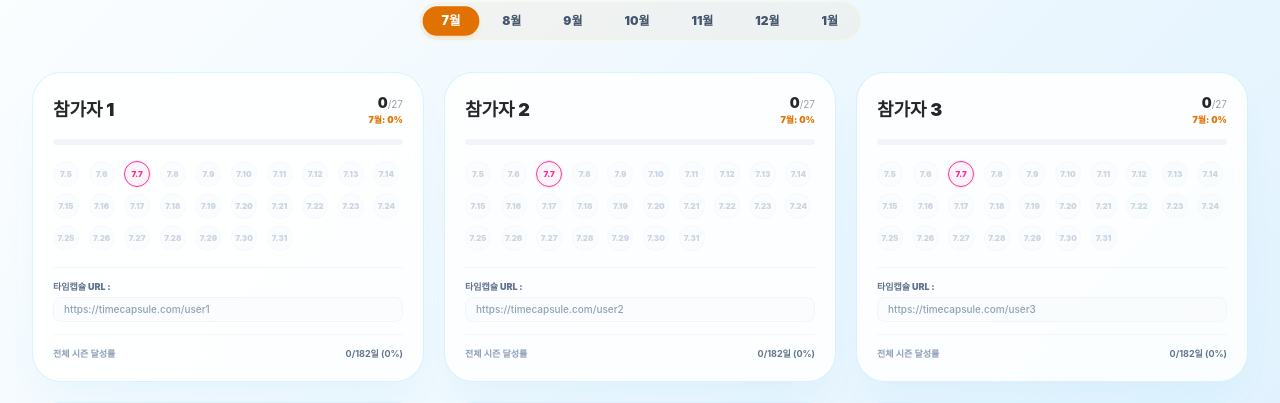
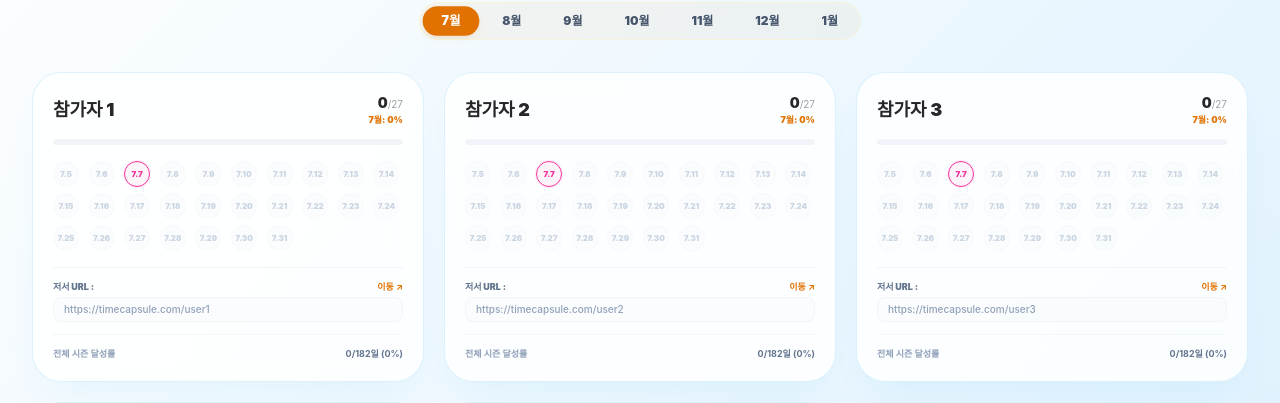
Before and after one commit to h990217-dotcom/kkudobook, a Next.js app: page / in a window 1280 px wide. Shown: the part 269-672 px from the top of the page. Built offline with nearby package versions, Linux system fonts and the light colour scheme; no server answers; the database is empty.

Commit message:
Update Time Capsule URL to Book URL with link

```diff
--- a/src/app/page.tsx
+++ b/src/app/page.tsx
@@ -554,7 +554,7 @@ export default function ChallengeDashboard() {
         : await supabase.from('memos').insert([{ content: fullContent }]);
 
       if (writeError) {
-        setError(`타임캡슐 URL 저장 실패: ${writeError.message}`);
+        setError(`저서 URL 저장 실패: ${writeError.message}`);
       } else {
         fetchStamps();
       }
@@ -1153,22 +1153,35 @@ CREATE POLICY "Allow public delete" ON public.memos FOR DELETE USING (true);`}
                   </div>
                 </div>
 
-                {/* Time Capsule URL Section */}
+                {/* Book URL Section */}
                 <div className="mt-4 pt-3 border-t border-slate-100 flex flex-col gap-1">
-                  <label className="text-[9px] font-black text-slate-500">타임캡슐 URL :</label>
+                  <div className="flex justify-between items-center">
+                    <label className="text-[9px] font-black text-slate-500">저서 URL :</label>
+                    {(participant.isCurrentUser ? timeCapsuleUrl : participant.timeCapsuleUrl) && (
+                      <a href={(participant.isCurrentUser ? timeCapsuleUrl : participant.timeCapsuleUrl).startsWith('http') ? (participant.isCurrentUser ? timeCapsuleUrl : participant.timeCapsuleUrl) : `https://${(participant.isCurrentUser ? timeCapsuleUrl : participant.timeCapsuleUrl)}`} target="_blank" rel="noopener noreferrer" className="text-[9px] font-bold text-amber-600 hover:underline">
+                        이동 ↗
+                      </a>
+                    )}
+                  </div>
                   {participant.isCurrentUser ? (
-                    /* Current user can edit Time Capsule URL */
+                    /* Current user can edit Book URL */
                     <input
                       type="text"
                       value={timeCapsuleUrl}
                       onChange={(e) => handleSaveUrl(e.target.value)}
-                      placeholder="타임캡슐 링크를 입력해 주세요..."
+                      placeholder="저서 링크를 입력해 주세요..."
                       className="w-full bg-slate-50 border border-slate-200 focus:border-amber-400 outline-none rounded-lg px-2.5 py-1 text-[10px] text-slate-700 transition-all font-medium"
                     />
                   ) : (
-                    /* Read-only Time Capsule URL for other participants */
+                    /* Read-only Book URL for other participants */
                     <div className="w-full bg-slate-50/50 border border-slate-100 text-[10px] text-slate-400 rounded-lg px-2.5 py-1 truncate font-medium">
-                      {participant.timeCapsuleUrl || 'URL 없음'}
+                      {participant.timeCapsuleUrl ? (
+                        <a href={participant.timeCapsuleUrl.startsWith('http') ? participant.timeCapsuleUrl : `https://${participant.timeCapsuleUrl}`} target="_blank" rel="noopener noreferrer" className="hover:underline hover:text-amber-600">
+                          {participant.timeCapsuleUrl}
+                        </a>
+                      ) : (
+                        'URL 없음'
+                      )}
                     </div>
                   )}
                 </div>
```
